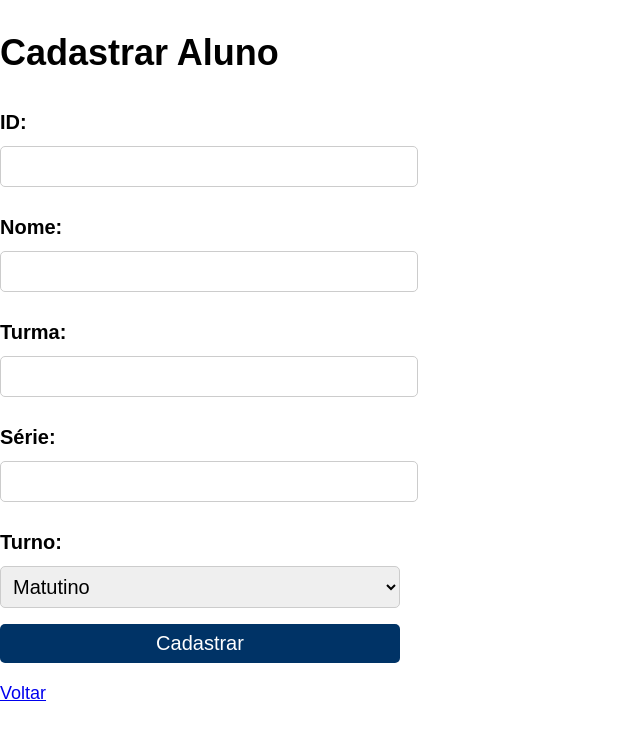
After one commit to R31ARTHUR/biblioteca1, a Flask app: page /cadastrar_aluno in a window 1280 px wide. The commit adds this page. Shown: the top 740 px of the page, without its empty margins (0-640 px from the left). Run offline with Flask 3, Linux system fonts and the light colour scheme.

Commit message:
Projeto incompleto

```diff
--- a/app.py
+++ b/app.py
@@ -1,92 +1,103 @@
 from flask import Flask, render_template, request, redirect, url_for
-from datetime import datetime
+from datetime import datetime, timedelta
 
 app = Flask(__name__)
 
-# Dados em memória
-usuarios = []
-livros = []
-locacoes = []
+# Dados simulados em memória
+alunos = []  # Lista para armazenar alunos
+livros = []  # Lista para armazenar livros
+emprestimos = []  # Lista para armazenar empréstimos
 
+# Página inicial
 @app.route('/')
 def index():
-    """Página inicial"""
-    for locacao in locacoes:
-        if locacao['data_devolucao']:
-            locacao['atrasado'] = False
-        else:
-            data_prevista = datetime.strptime(locacao['data_prevista'], '%Y-%m-%d')
-            hoje = datetime.now()
-            locacao['atrasado'] = hoje > data_prevista
-    return render_template('index.html', locacoes=locacoes)
+    return render_template('index.html')
 
-# Páginas de gerenciamento
-@app.route('/usuarios')
-def gerenciar_usuarios():
-    """Página para gerenciar usuários"""
-    return render_template('usuarios.html', usuarios=usuarios)
-
-@app.route('/livros')
-def gerenciar_livros():
-    """Página para gerenciar livros"""
-    return render_template('livros.html', livros=livros)
-
-# Cadastro de usuários
-@app.route('/cadastrar_usuario', methods=['POST'])
-def cadastrar_usuario():
-    id_usuario = len(usuarios) + 1
-    nome = request.form['nome']
-    turma = request.form['turma']
-    nome_turma = request.form['nome_turma']
-    usuarios.append({'id': id_usuario, 'nome': nome, 'turma': turma, 'nome_turma': nome_turma})
-    return redirect(url_for('gerenciar_usuarios'))
+# Cadastro de alunos
+@app.route('/cadastrar_aluno', methods=['GET', 'POST'])
+def cadastrar_aluno():
+    if request.method == 'POST':
+        aluno = {
+            'id': int(request.form['id']),
+            'nome': request.form['nome'],
+            'turma': request.form['turma'],
+            'serie': request.form['serie'],
+            'turno': request.form['turno']
+        }
+        alunos.append(aluno)
+        return redirect(url_for('cadastrar_aluno'))
+    return render_template('cadastrar_aluno.html', alunos=alunos)
 
 # Cadastro de livros
-@app.route('/cadastrar_livro', methods=['POST'])
+@app.route('/cadastrar_livro', methods=['GET', 'POST'])
 def cadastrar_livro():
-    id_livro = len(livros) + 1
-    titulo = request.form['titulo']
-    autor = request.form['autor']
-    ano = request.form['ano']
-    livros.append({'id': id_livro, 'titulo': titulo, 'autor': autor, 'ano': ano})
-    return redirect(url_for('gerenciar_livros'))
+    if request.method == 'POST':
+        livro = {
+            'id': int(request.form['id']),
+            'titulo': request.form['titulo'],
+            'autor': request.form['autor'],
+            'ano': int(request.form['ano'])
+        }
+        livros.append(livro)
+        return redirect(url_for('cadastrar_livro'))
+    return render_template('cadastrar_livro.html', livros=livros)
 
-# Registro de locações
-@app.route('/registrar_locacao', methods=['POST'])
-def registrar_locacao():
-    id_usuario = int(request.form['id_usuario'])
-    id_livro = int(request.form['id_livro'])
-    data_retirada = request.form['data_retirada']
-    data_prevista = request.form['data_prevista']
-    locacoes.append({
-        'id': len(locacoes) + 1,
-        'id_usuario': id_usuario,
-        'id_livro': id_livro,
-        'data_retirada': data_retirada,
-        'data_prevista': data_prevista,
-        'data_devolucao': None,
-        'atrasado': False
-    })
-    return redirect(url_for('index'))
+# Registro de empréstimos
+@app.route('/registrar_emprestimo', methods=['GET', 'POST'])
+def registrar_emprestimo():
+    if request.method == 'POST':
+        emprestimo = {
+            'aluno_id': int(request.form['aluno_id']),
+            'livro_id': int(request.form['livro_id']),
+            'data_retirada': datetime.now().strftime('%Y-%m-%d'),
+            'data_prevista': (datetime.now() + timedelta(days=7)).strftime('%Y-%m-%d'),
+            'devolvido': False
+        }
+        emprestimos.append(emprestimo)
+        return redirect(url_for('registrar_emprestimo'))
+    return render_template('registrar_emprestimo.html', alunos=alunos, livros=livros, emprestimos=emprestimos)
 
-# Registro de devolução
-@app.route('/registrar_devolucao/<int:locacao_id>', methods=['POST'])
-def registrar_devolucao(locacao_id):
-    data_devolucao = request.form['data_devolucao']
-    for locacao in locacoes:
-        if locacao['id'] == locacao_id:
-            locacao['data_devolucao'] = data_devolucao
-            locacao['atrasado'] = False
-            break
-    return redirect(url_for('index'))
+# Registro de devoluções
+@app.route('/registrar_devolucao', methods=['GET', 'POST'])
+def registrar_devolucao():
+    if request.method == 'POST':
+        aluno_id = int(request.form['aluno_id'])
+        livro_id = int(request.form['livro_id'])
+        for emprestimo in emprestimos:
+            if emprestimo['aluno_id'] == aluno_id and emprestimo['livro_id'] == livro_id:
+                emprestimo['devolvido'] = True
+                emprestimo['data_devolucao'] = datetime.now().strftime('%Y-%m-%d')
+                break
+        return redirect(url_for('registrar_devolucao'))
+    return render_template('registrar_devolucao.html', emprestimos=emprestimos, alunos=alunos, livros=livros)
 
-# Busca por usuários e livros
-@app.route('/buscar', methods=['GET'])
-def buscar():
-    termo = request.args.get('termo', '').lower()
-    resultados_usuarios = [usuario for usuario in usuarios if termo in usuario['nome'].lower()]
-    resultados_livros = [livro for livro in livros if termo in livro['titulo'].lower()]
-    return render_template('busca.html', termo=termo, usuarios=resultados_usuarios, livros=resultados_livros)
+# Lista de atrasados
+@app.route('/atrasados')
+def atrasados():
+    atrasados_list = []
+    for emprestimo in emprestimos:
+        if not emprestimo['devolvido'] and datetime.strptime(emprestimo['data_prevista'], '%Y-%m-%d') < datetime.now():
+            aluno = next((al for al in alunos if al['id'] == emprestimo['aluno_id']), None)
+            livro = next((lv for lv in livros if lv['id'] == emprestimo['livro_id']), None)
+            atrasados_list.append({
+                'aluno': aluno,
+                'livro': livro,
+                'data_prevista': emprestimo['data_prevista']
+            })
+    return render_template('atrasados.html', atrasados=atrasados_list)
+
+# Histórico de devoluções
+@app.route('/historico')
+def historico():
+    historico_list = [
+        {
+            'aluno': next((al for al in alunos if al['id'] == emp['aluno_id']), None),
+            'livro': next((lv for lv in livros if lv['id'] == emp['livro_id']), None),
+            'data_devolucao': emp.get('data_devolucao')
+        }
+        for emp in emprestimos if emp['devolvido']
+    ]
+    return render_template('historico.html', historico=historico_list)
 
 if __name__ == '__main__':
     app.run(debug=True)
--- a/static/style.css
+++ b/static/style.css
@@ -1,22 +1,131 @@
+/* Estilo básico para melhorar a acessibilidade */
 body {
     font-family: Arial, sans-serif;
-    margin: 20px;
+    font-size: 18px;
+    line-height: 1.6;
+    background-color: #ffffff;
+    color: #000000;
+    margin: 0;
     padding: 0;
-    line-height: 1.6;
 }
-form {
-    margin-bottom: 20px;
+
+header {
+    background-color: #003366;
+    color: #ffffff;
+    padding: 1rem;
+    text-align: center;
+    font-size: 28px;
+    font-weight: bold;
 }
+
+nav {
+    display: flex;
+    justify-content: center;
+    background-color: #002244;
+    padding: 0.5rem;
+}
+
+nav a {
+    color: #000000;
+    text-decoration: none;
+    font-size: 20px;
+    margin: 0 1rem;
+    padding: 0.5rem 1rem;
+    border: 2px solid transparent;
+}
+
+nav a:hover, nav a:focus {
+    padding: 16px;
+    border: 2px solid #790766;
+    border-radius: 15px;
+}
+
+main {
+    padding: 2rem;
+}
+
+label {
+    display: block;
+    margin: 0.5rem 0;
+    font-weight: bold;
+    font-size: 20px;
+    color: #000000;
+}
+
 input, select, button {
-    margin: 5px 0;
-    padding: 10px;
+    font-size: 20px;
+    padding: 0.5rem;
+    margin-bottom: 1rem;
     width: 100%;
     max-width: 400px;
+    border: 1px solid #ccc;
+    border-radius: 5px;
 }
+
+button {
+    background-color: #003366;
+    color: #ffffff;
+    border: none;
+    cursor: pointer;
+    font-size: 20px;
+}
+
+button:hover, button:focus {
+    background-color: #002244;
+}
+
+/* Listas e tabelas */
 ul {
-    list-style: none;
+    list-style-type: none;
     padding: 0;
 }
+
 li {
-    margin-bottom: 10px;
+    background-color: #e6f2ff;
+    margin: 0.5rem 0;
+    padding: 1rem;
+    border-radius: 5px;
+    font-size: 20px;
+    color: #000000;
 }
+
+table {
+    width: 100%;
+    border-collapse: collapse;
+    margin: 1rem 0;
+}
+
+th, td {
+    border: 1px solid #ddd;
+    padding: 0.75rem;
+    text-align: left;
+    font-size: 18px;
+}
+
+th {
+    background-color: #002244;
+    color: #ffffff;
+}
+
+td {
+    background-color: #f9f9f9;
+    color: #000000;
+}
+
+/* Contraste elevado para foco */
+input:focus, select:focus, button:focus {
+    outline: 3px solid #ffcc00;
+    outline-offset: 2px;
+}
+
+/* Rodapé */
+footer {
+    background-color: #003366;
+    color: #ffffff;
+    text-align: center;
+    padding: 1rem;
+    position: fixed;
+    bottom: 0;
+    width: 100%;
+    font-size: 16px;
+}
--- /dev/null
+++ b/templates/cadastrar_aluno.html
@@ -0,0 +1,25 @@
+<!DOCTYPE html>
+<html lang="pt-br">
+<head>
+    <meta charset="UTF-8">
+    <meta name="viewport" content="width=device-width, initial-scale=1.0">
+    <title>Cadastrar Aluno</title>
+    <link rel="stylesheet" href="{{ url_for('static', filename='style.css') }}">
+</head>
+<body>
+    <h1>Cadastrar Aluno</h1>
+    <form method="POST">
+        <label>ID:</label><input type="number" name="id" required><br>
+        <label>Nome:</label><input type="text" name="nome" required><br>
+        <label>Turma:</label><input type="text" name="turma" required><br>
+        <label>Série:</label><input type="text" name="serie" required><br>
+        <label>Turno:</label>
+        <select name="turno">
+            <option value="Matutino">Matutino</option>
+            <option value="Vespertino">Vespertino</option>
+        </select><br>
+        <button type="submit">Cadastrar</button>
+    </form>
+    <a href="{{ url_for('index') }}">Voltar</a>
+</body>
+</html>
```
Also changed, not shown: templates/atrasados.html (added, +23 -0 lines), templates/busca.html (deleted, +0 -30 lines), templates/cadastrar_livro.html (added, +25 -0 lines), templates/historico.html (added, +25 -0 lines), templates/index.html (+16 -22 lines), templates/livros.html (deleted, +0 -25 lines), templates/registrar_devolucao.html (added, +22 -0 lines), templates/registrar_emprestimo.html (added, +21 -0 lines), templates/usuarios.html (deleted, +0 -25 lines), 1 other file.
